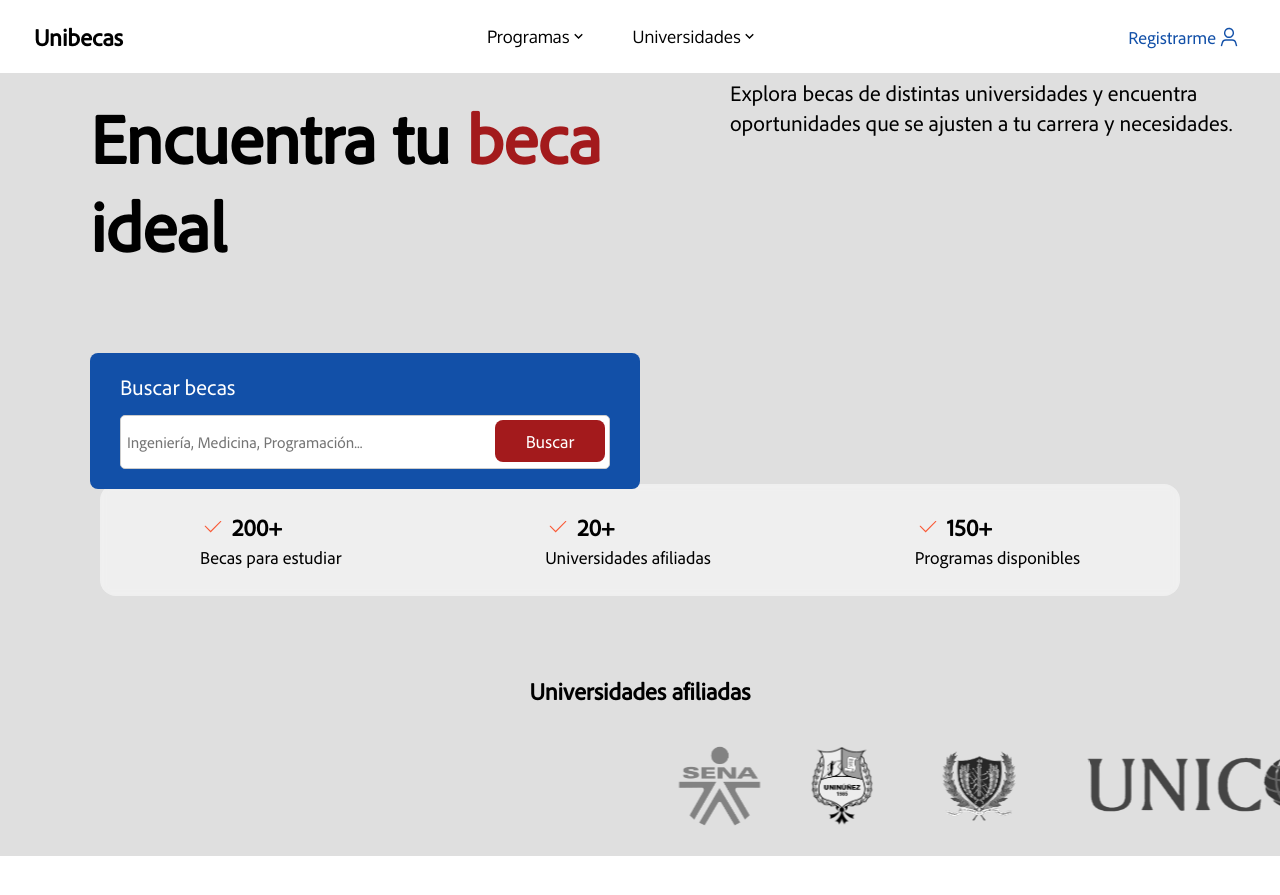
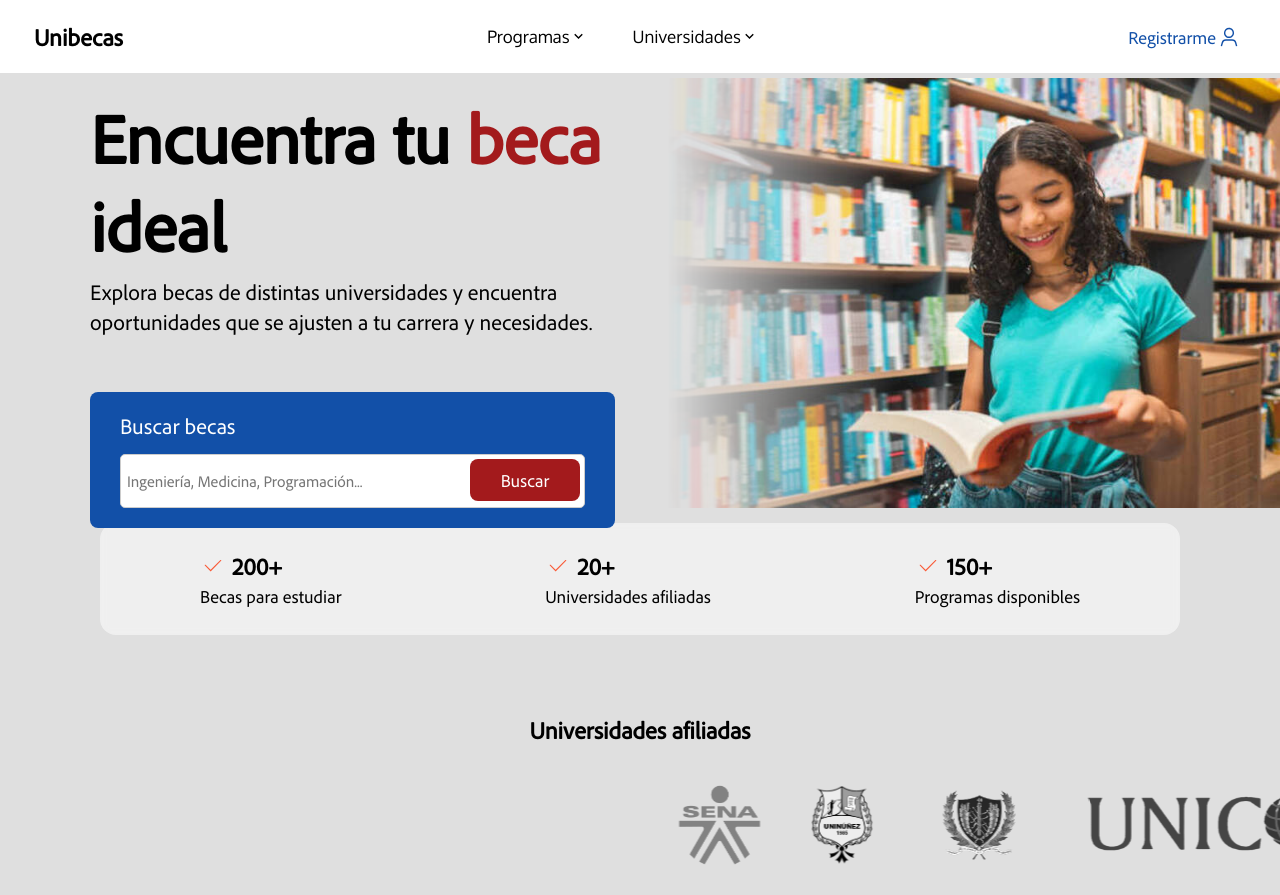
Before and after one commit to AlexanderCassiani/unibecas, a React (Vite) app in the folder frontend/: page / in a window 1280 px wide. Before the commit the page ends 856 px from the top, so only its background shows below. Built offline with nearby package versions, Linux system fonts and the light colour scheme.

Commit message:
Refactor: reorganiza la estructura del componente Hero

```diff
--- a/frontend/src/home/components/hero/Hero.jsx
+++ b/frontend/src/home/components/hero/Hero.jsx
@@ -1,16 +1,18 @@
 import "./hero.css";
 import Input from "../../../components/input/Input";
+import heroImg from "../../../assets/images/home/hero-img.jpg";
 
 const Hero = () => {
   return (
     <div className="hero">
       <div className="hero-contenido">
+        <div className="contenido-izquierda">
           <h1>
             Encuentra tu <span>beca</span> ideal
           </h1>
           <p>
-          Explora becas de distintas universidades y encuentra oportunidades que
-          se ajusten a tu carrera y necesidades.
+            Explora becas de distintas universidades y encuentra oportunidades
+            que se ajusten a tu carrera y necesidades.
           </p>
           <div className="hero-buscador">
             <Input
@@ -23,6 +25,10 @@
             <button className="buscador-boton">Buscar</button>
           </div>
         </div>
+        <div className="contenido-derecha">
+          <img src={heroImg} alt="Mujer leyendo" />
+        </div>
+      </div>
     </div>
   );
 };
```
Lines whose indentation alone changed are shown as unchanged.
